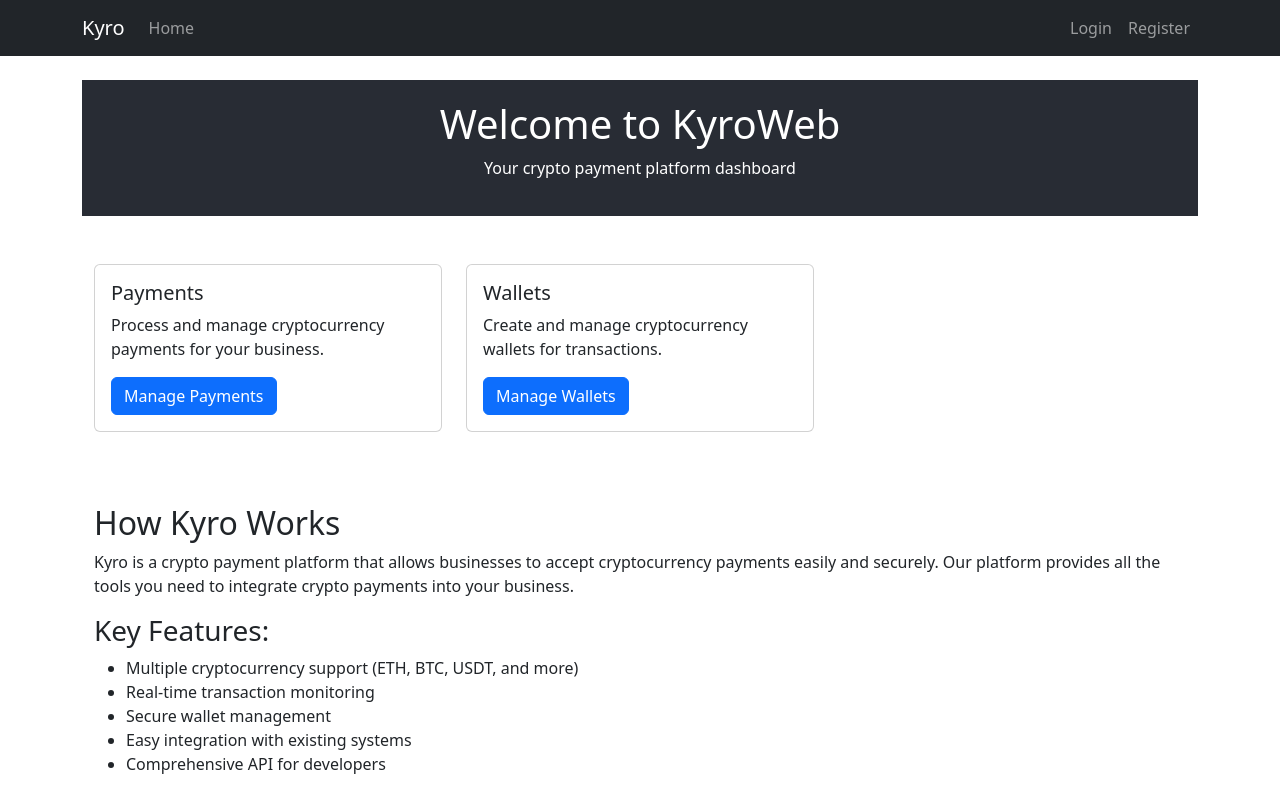
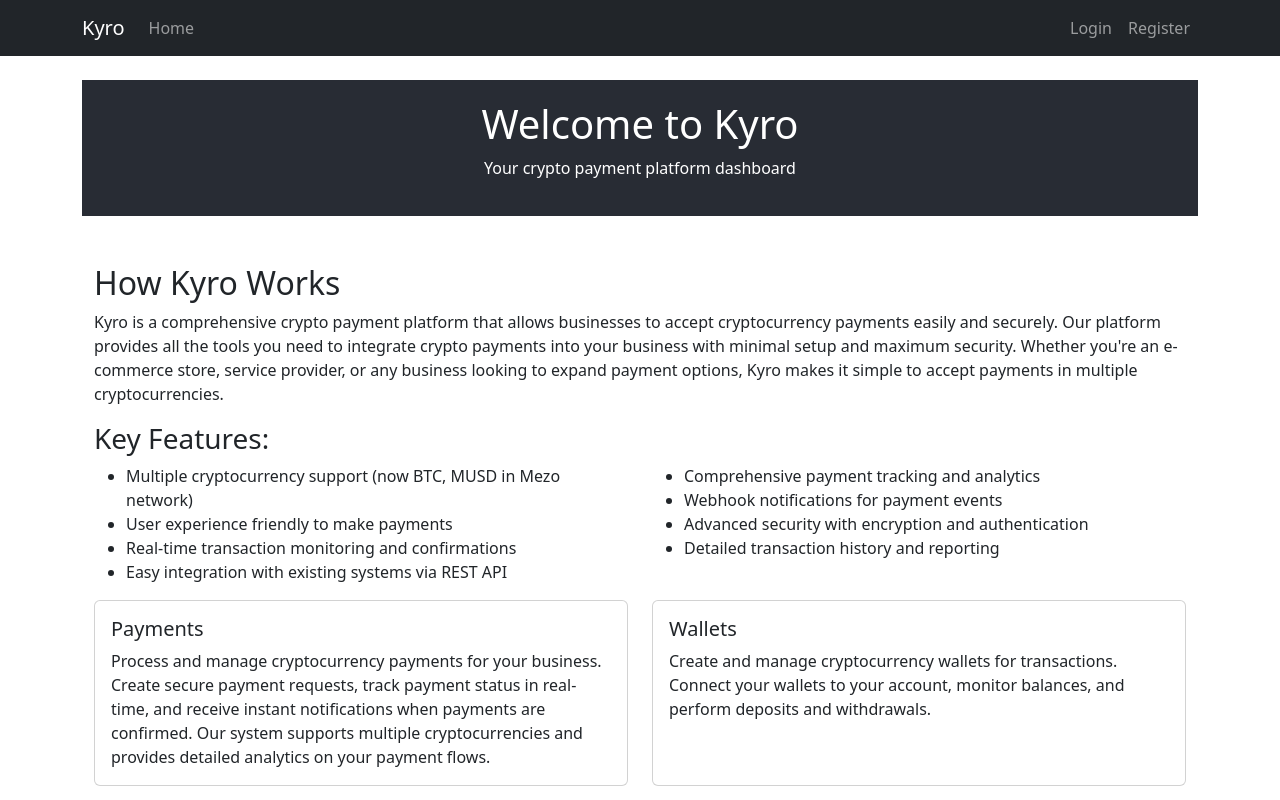
Before and after one commit to KyroPayments/kyroweb, a React (Create React App) app: page / in a window 1280 px wide. Shown: the top 800 px of the page. Built offline with nearby package versions, Linux system fonts and the light colour scheme; no server answers.

Commit message:
Add callback url

```diff
--- a/src/components/Home.js
+++ b/src/components/Home.js
@@ -1,62 +1,98 @@
 import React from 'react';
 import { Container, Row, Col, Card, Button } from 'react-bootstrap';
+import { useAuth } from '../contexts/AuthContext';
 
 const Home = () => {
+  const { token } = useAuth();
+  const isAuthenticated = !!token;
+
   return (
     <div>
       <header className="App-header">
-        <h1>Welcome to KyroWeb</h1>
+        <h1>Welcome to Kyro</h1>
         <p>Your crypto payment platform dashboard</p>
       </header>
 
       <Container className="my-5">
+      <Row className="mt-5">
+          <Col>
+            <h2>How Kyro Works</h2>
+            <p>
+              Kyro is a comprehensive crypto payment platform that allows businesses to accept cryptocurrency payments
+              easily and securely. Our platform provides all the tools you need to integrate crypto
+              payments into your business with minimal setup and maximum security. Whether you're an e-commerce store,
+              service provider, or any business looking to expand payment options, Kyro makes it simple to accept payments in multiple cryptocurrencies.
+            </p>
+
+            <h3>Key Features:</h3>
+            <Row>
+              <Col md={6}>
+                <ul className="text-start">
+                  <li>Multiple cryptocurrency support (now BTC, MUSD in Mezo network)</li>
+                  <li>User experience friendly to make payments</li>
+                  <li>Real-time transaction monitoring and confirmations</li>
+                  <li>Easy integration with existing systems via REST API</li>
+                </ul>
+              </Col>
+              <Col md={6}>
+                <ul className="text-start">
+                  <li>Comprehensive payment tracking and analytics</li>
+                  <li>Webhook notifications for payment events</li>
+                  <li>Advanced security with encryption and authentication</li>
+                  <li>Detailed transaction history and reporting</li>
+                </ul>
+              </Col>
+            </Row>
+          </Col>
+        </Row>
+
         <Row>
-          <Col md={4} className="mb-4">
-            <Card>
+          <Col md={6} className="mb-4">
+            <Card className="h-100">
               <Card.Body>
                 <Card.Title>Payments</Card.Title>
                 <Card.Text>
-                  Process and manage cryptocurrency payments for your business.
+                  Process and manage cryptocurrency payments for your business. Create secure payment requests,
+                  track payment status in real-time, and receive instant notifications when payments are confirmed.
+                  Our system supports multiple cryptocurrencies and provides detailed analytics on your payment flows.
                 </Card.Text>
-                <Button variant="primary" href="/payments">
-                  Manage Payments
-                </Button>
+                {isAuthenticated && (
+                  <Button variant="primary" href="/payments">
+                    Manage Payments
+                  </Button>
+                )}
               </Card.Body>
             </Card>
           </Col>
-          <Col md={4} className="mb-4">
-            <Card>
+          <Col md={6} className="mb-4">
+            <Card className="h-100">
               <Card.Body>
                 <Card.Title>Wallets</Card.Title>
                 <Card.Text>
-                  Create and manage cryptocurrency wallets for transactions.
+                  Create and manage cryptocurrency wallets for transactions. Connect your wallets to your account,
+                  monitor balances, and perform deposits and withdrawals.
                 </Card.Text>
-                <Button variant="primary" href="/wallets">
-                  Manage Wallets
-                </Button>
+                {isAuthenticated && (
+                  <Button variant="primary" href="/wallets">
+                    Manage Wallets
+                  </Button>
+                )}
               </Card.Body>
             </Card>
           </Col>
+        </Row>
 
-        </Row>
+
 
         <Row className="mt-5">
           <Col>
-            <h2>How Kyro Works</h2>
+            <h2>Why Choose Kyro?</h2>
             <p>
-              Kyro is a crypto payment platform that allows businesses to accept cryptocurrency payments
-              easily and securely. Our platform provides all the tools you need to integrate crypto
-              payments into your business.
+              Kyro is designed for businesses that want to seamlessly integrate cryptocurrency payments into their operations.
+              Our platform provides enterprise-grade security, developer-friendly APIs, and an intuitive user interface that makes
+              cryptocurrency transactions straightforward for both merchants and customers. With Kyro, you can expand your customer base,
+              reduce transaction fees, and offer modern payment options that meet the evolving needs of the digital economy.
             </p>
-
-            <h3>Key Features:</h3>
-            <ul className="text-start">
-              <li>Multiple cryptocurrency support (ETH, BTC, USDT, and more)</li>
-              <li>Real-time transaction monitoring</li>
-              <li>Secure wallet management</li>
-              <li>Easy integration with existing systems</li>
-              <li>Comprehensive API for developers</li>
-            </ul>
           </Col>
         </Row>
       </Container>
--- a/src/components/Pay.js
+++ b/src/components/Pay.js
@@ -367,10 +367,10 @@ const Pay = () => {
                     </Form.Text>
                   </Form.Group>
 
+                  <div className="d-grid gap-2">
                     <Button
                       variant="success"
                       size="lg"
-                    className="w-100"
                       onClick={handleConfirmPayment}
                       disabled={processing}
                     >
@@ -389,6 +389,18 @@ const Pay = () => {
                         'Confirm Payment'
                       )}
                     </Button>
+                    {payment.cancel_url && (
+                      <div className="mt-2">
+                        <Button
+                          variant="danger"
+                          size="sm"
+                          onClick={() => window.open(payment.cancel_url, '_self')}
+                        >
+                          Cancel Payment
+                        </Button>
+                      </div>
+                    )}
+                  </div>
                 </Form>
               </Card.Body>
             </Card>
--- a/src/components/Payments.js
+++ b/src/components/Payments.js
@@ -30,7 +30,9 @@ const Payments = () => {
     wallet_id: '',
     merchant_id: '', // This will be set automatically from user authentication
     description: '',
-    expires_at: ''
+    expires_at: '',
+    callback_url: '',
+    cancel_url: ''
   });
   const [loading, setLoading] = useState(false);
   const [error, setError] = useState('');
@@ -192,7 +194,9 @@ const Payments = () => {
         wallet_id: wallets.length > 0 ? wallets[0].id : '',
         merchant_id: userId, // Pre-populate with user ID
         description: '',
-        expires_at: ''
+        expires_at: '',
+        callback_url: '',
+        cancel_url: ''
       });
 
       // Refresh the payments list
@@ -432,6 +436,39 @@ const Payments = () => {
                 </Form.Group>
               </Col>
             </Row>
+
+            <Row>
+              <Col md={6}>
+                <Form.Group className="mb-3">
+                  <Form.Label>Callback URL</Form.Label>
+                  <Form.Control
+                    type="url"
+                    name="callback_url"
+                    value={paymentForm.callback_url}
+                    onChange={handleInputChange}
+                    placeholder="https://your-site.com/webhook/callback"
+                  />
+                  <Form.Text className="text-muted">
+                    URL to receive payment confirmation notification
+                  </Form.Text>
+                </Form.Group>
+              </Col>
+              <Col md={6}>
+                <Form.Group className="mb-3">
+                  <Form.Label>Cancel URL</Form.Label>
+                  <Form.Control
+                    type="url"
+                    name="cancel_url"
+                    value={paymentForm.cancel_url}
+                    onChange={handleInputChange}
+                    placeholder="https://your-site.com/cancel"
+                  />
+                  <Form.Text className="text-muted">
+                    URL to redirect if payment is cancelled
+                  </Form.Text>
+                </Form.Group>
+              </Col>
+            </Row>
           </Modal.Body>
           <Modal.Footer>
             <Button variant="secondary" onClick={() => setShowModal(false)}>
```
Lines whose indentation alone changed are shown as unchanged.
